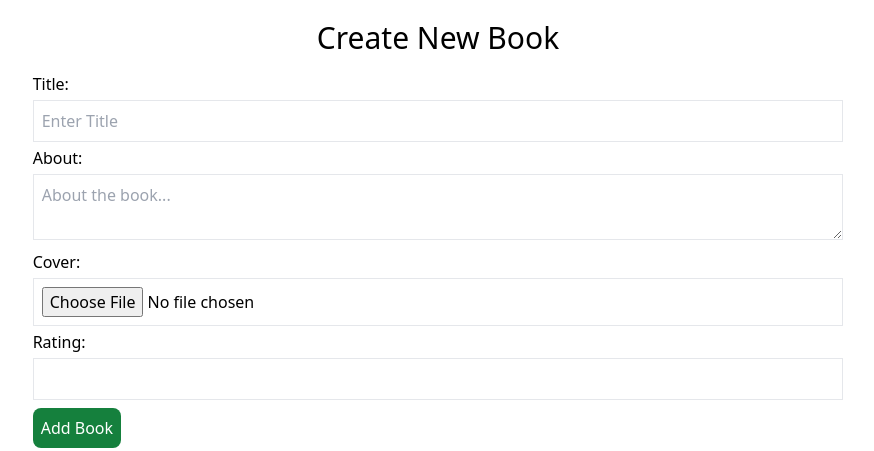
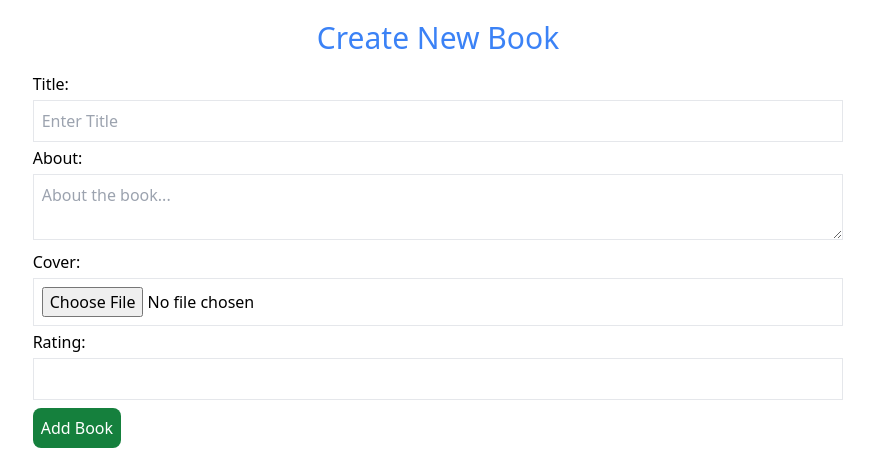
Before and after one commit to katherinekhine/bookstore, a PHP site: page /book-create.php in a window 1280 px wide. Shown: the part 64-515 px from the top of the page, without its empty margins (202-1076 px from the left). Run offline with PHP 8.4, Linux system fonts and the light colour scheme; some libraries are stand-ins or nearby versions.

Commit message:
update header.php and add book-create.php

```diff
--- a/book-create.php
+++ b/book-create.php
@@ -2,7 +2,7 @@
 include 'components/header.php'
 ?>
 
-<h1 class="text-center text-3xl mb-4">Create New Book</h1>
+<h1 class="text-center text-3xl mb-4 text-blue-500">Create New Book</h1>
 
 <form action="" method="post" enctype="multipart/form-data" class="w-2/3 mx-auto">
     <div>
```
